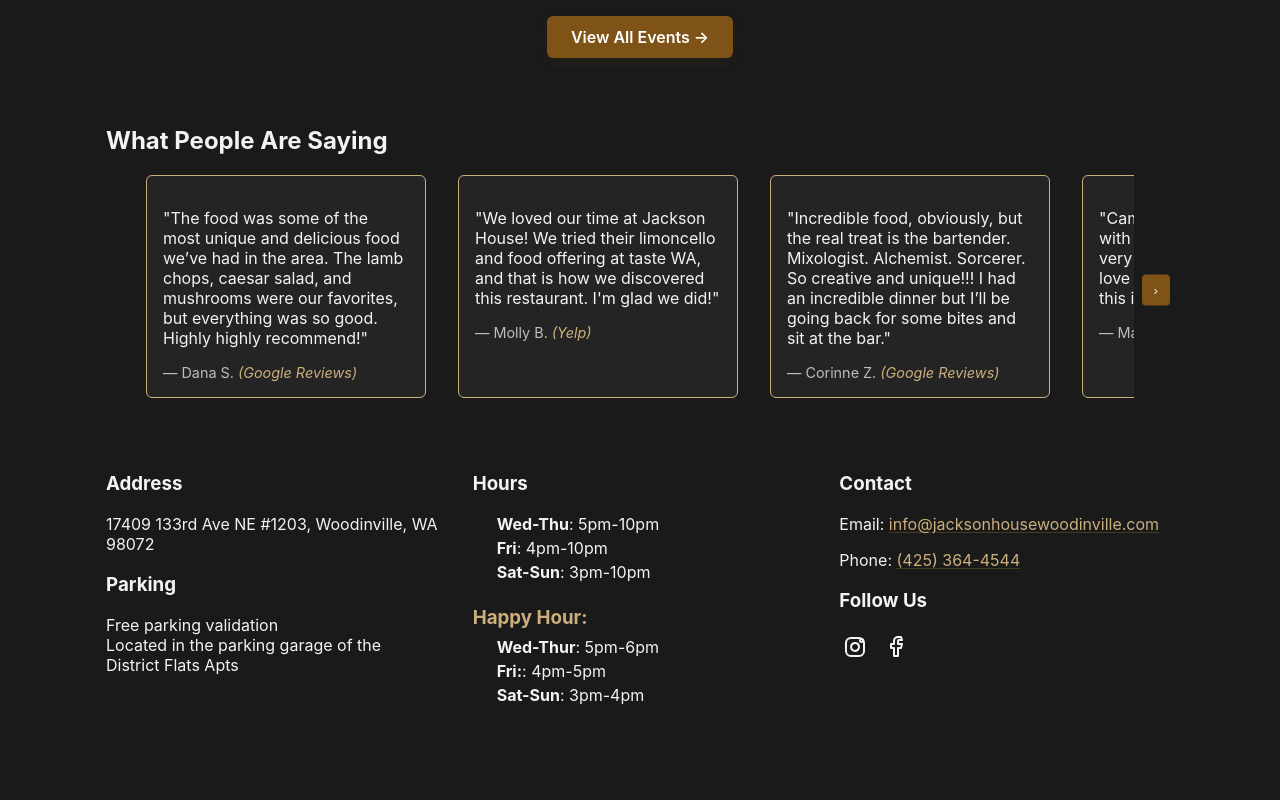
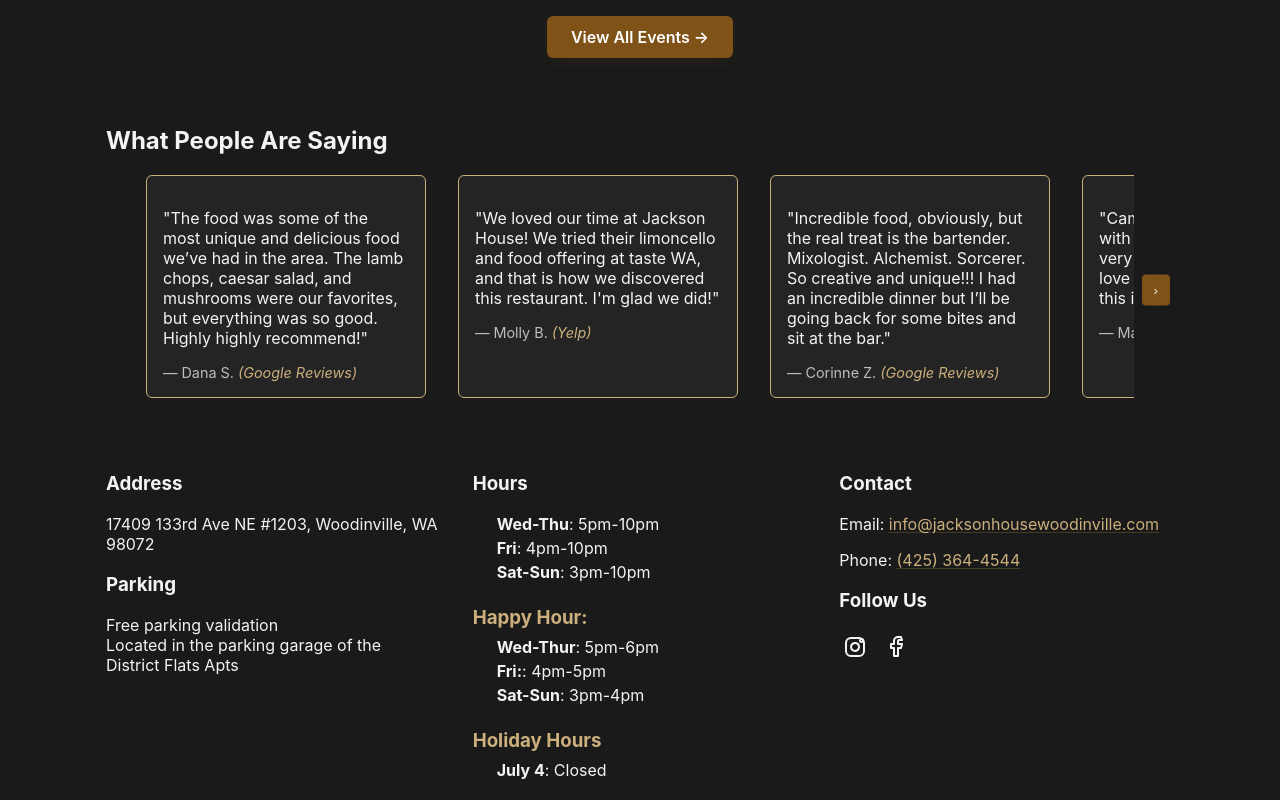
Before and after one commit to mikewjackson/jackson-house, a plain HTML site: page dist/index.html in a window 1280 px wide. Shown: the part 885-1685 px from the top of the page. Before the commit the page ends 1610 px from the top, so only its background shows below. Drawn offline with Linux system fonts and the light colour scheme.

Commit message:
july 4th holiday

```diff
--- a/content/index.json
+++ b/content/index.json
@@ -58,6 +58,6 @@
     }
   ],
   "holiday_hours": {
-
+    "July 4": "Closed"
   }
 }
--- a/dist/index.html
+++ b/dist/index.html
@@ -679,6 +679,14 @@
 
         </ul>
 
+          <br>
+          <h3 class="happy-hour">Holiday Hours</h3>
+          <ul>
+
+              <li><strong>July 4</strong>: Closed</li>
+
+          </ul>
+
       </div>
 
       <!-- Contact -->
```
